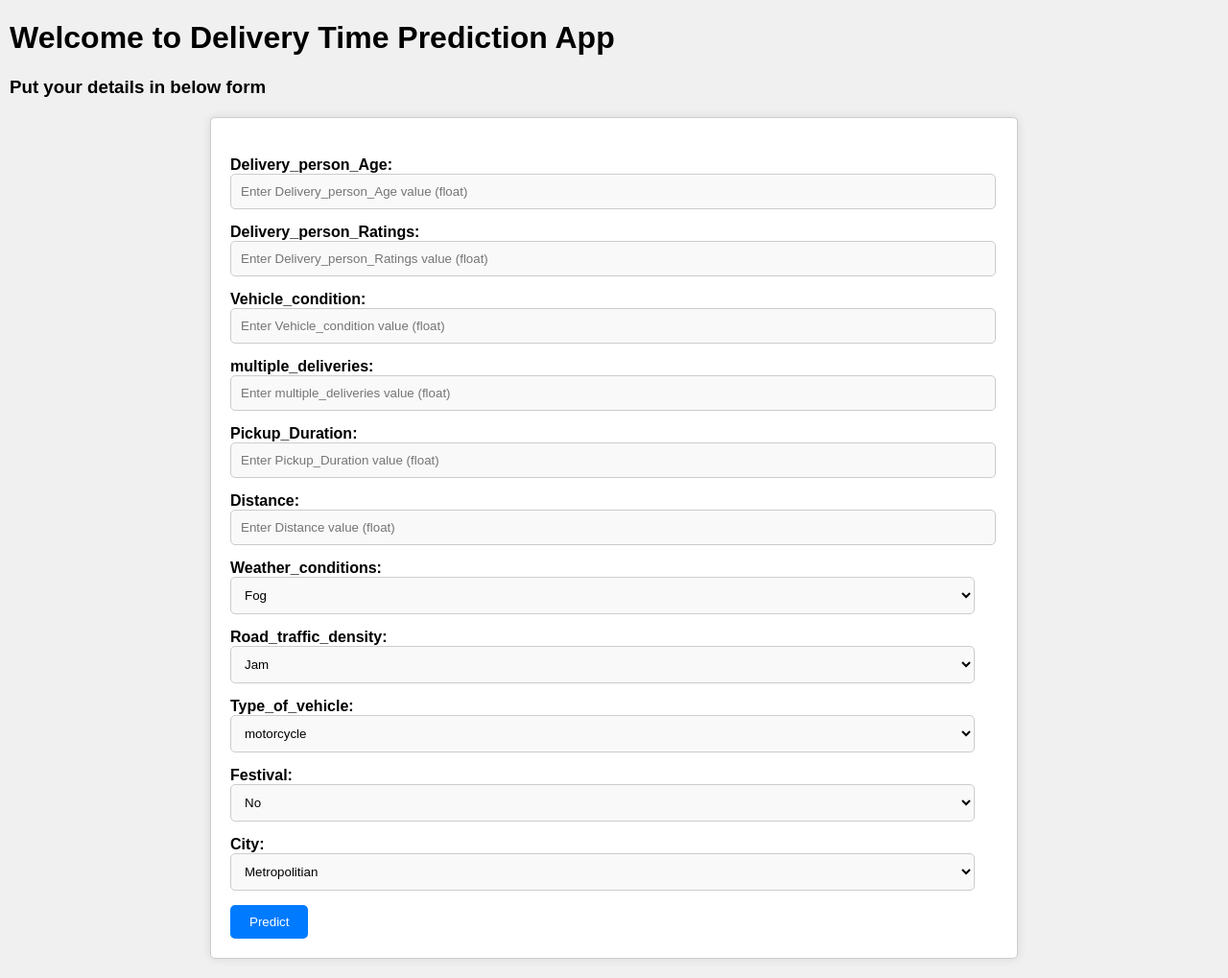
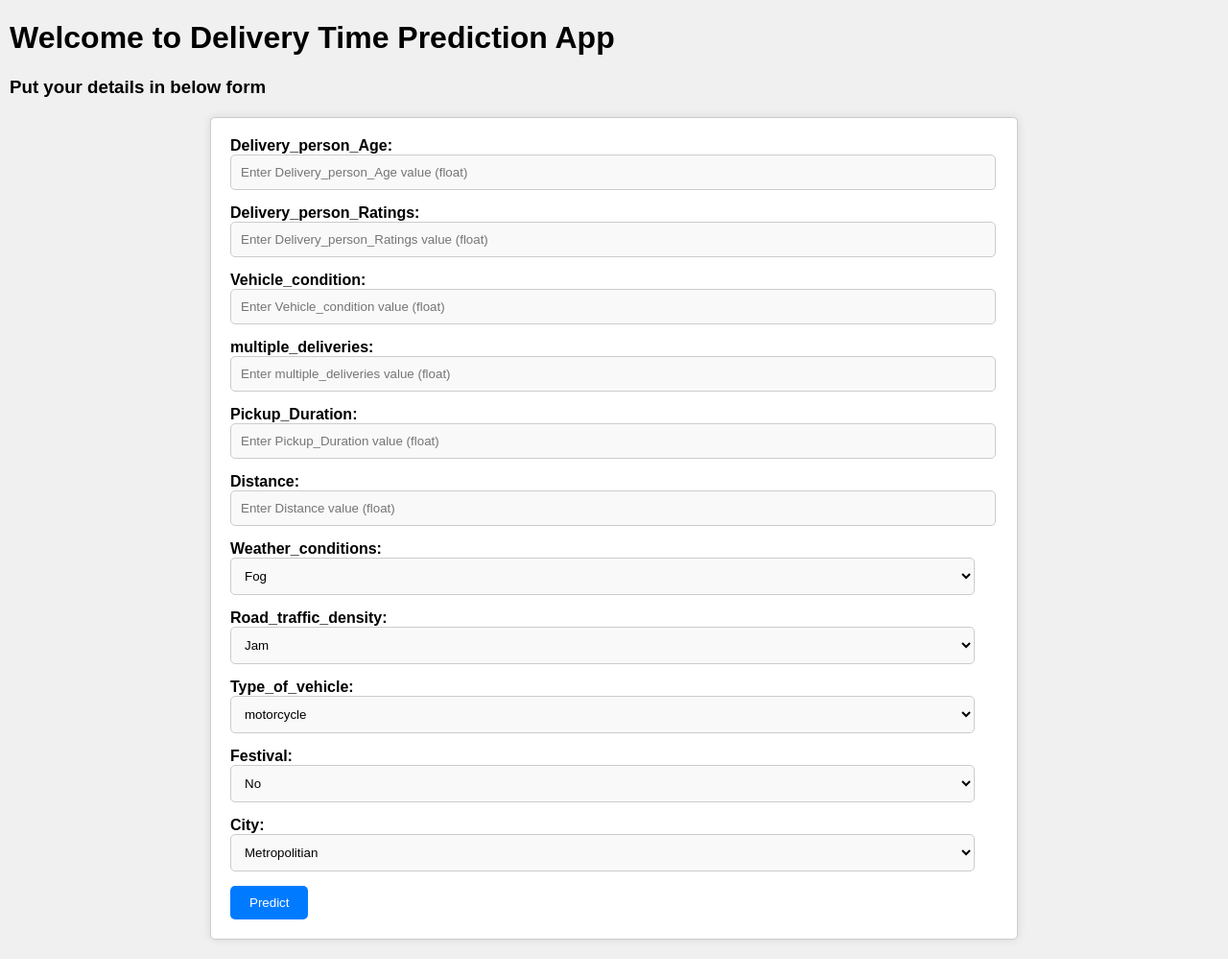
Before and after one commit to mohitnilkute013/DeliveryTimePrediction, a Flask app: page / in a window 1280 px wide. Shown: the whole page at 96% size. Run offline with Flask 3, Linux system fonts and the light colour scheme.

Commit message:
huggingface

```diff
--- a/templates/index.html
+++ b/templates/index.html
@@ -26,9 +26,9 @@
       }
 
       /* Form styles */
-      #prediction-form {
+      /* #prediction-form {
           margin-top: 20px;
-      }
+      } */
 
       .form-group {
           margin-bottom: 15px;
```
Also changed, not shown: 1 other file.
